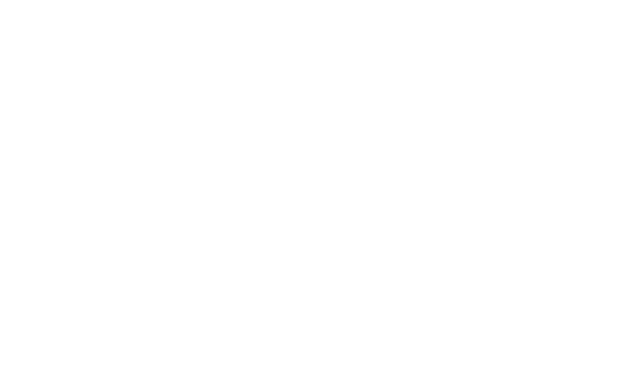
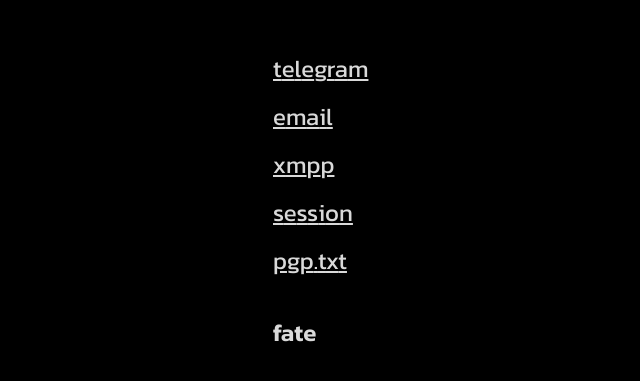
Before and after one commit to reinzsal/xrma, a Next.js app: page /0 in a window 1280 px wide. Shown: the part 187-568 px from the top of the page, without its empty margins (242-882 px from the left). Built offline with nearby package versions, Linux system fonts and the light colour scheme.

Commit message:
feat: serve page at /0 using the new app router

```diff
--- a/0/css.css
+++ /dev/null
@@ -1,46 +0,0 @@
-@import url('https://fonts.googleapis.com/css2?family=Kanit:wght@400;600&display=swap');
-
-body {
-  background-color: black;
-  font-family: 'Kanit', 'Helvetica Neue', Helvetica, Arial, sans-serif;
-  margin-left: 75px;
-  margin-top: 50px;
-  font-size: 2rem;
-  text-transform: lowercase;
-  color: rgba(255, 255, 255, 0.85);
-  line-height: 1;
-  font-style: normal;
-}
-
-@media screen and (min-width: 600px) {
-  body {
-    font-size: 1.5rem;
-  }
-}
-
-#text, #text2, #text3, #text4 {
-  margin: 0;
-  padding: 0;
-  color: rgba(255, 255, 255, 0.85);
-}
-
-#text5 {
-  color: rgba(255, 255, 255, 0.85);
-}
-
-.maincenter {
-  width: 250px;
-  position: absolute;
-  left: 50%;
-  top: 50%;
-  -webkit-transform: translate(-50%, -50%);
-  transform: translate(-50%, -50%);
-}
-
-#text {
-  font-weight: 400;
-}
-
-#headline {
-  font-weight: 600;
-}
--- a/app/0/page.js
+++ b/app/0/page.js
@@ -1,5 +1,11 @@
+'use client'
+
 import Head from 'next/head';
 import { useEffect } from 'react';
+
+export const metadata= {
+  title: 'XRMA | fate',
+};
 
 export default function Home() {
   useEffect(() => {
@@ -231,9 +237,8 @@
         <meta charSet="UTF-8" />
         <meta name="viewport" content="width=device-width, initial-scale=1.0" />
         <meta httpEquiv="X-UA-Compatible" content="ie=edge" />
-        <title>fate</title>
       </Head>
-      <div className="maincenter">
+      <div className="main-center">
         <a href="" id="text" onClick={function() { window.open('https://t.me/jsfac'); return false; }}>telegram</a><br /><br />
         <a href="" id="text2" onClick={function() { window.open('mailto:hi@xr.ma'); return false; }}>email</a><br /><br />
   <a href="" id="text3" onClick={event => {
--- /dev/null
+++ b/app/css.css
@@ -0,0 +1,46 @@
+@import url('https://fonts.googleapis.com/css2?family=Kanit:wght@400;600&display=swap');
+
+body {
+    background-color: black;
+    font-family: 'Kanit', 'Helvetica Neue', Helvetica, Arial, sans-serif;
+    margin-left: 75px;
+    margin-top: 50px;
+    font-size: 2rem;
+    text-transform: lowercase;
+    color: rgba(255, 255, 255, 0.85);
+    line-height: 1;
+    font-style: normal;
+}
+
+@media screen and (min-width: 600px) {
+    body {
+        font-size: 1.5rem;
+    }
+}
+
+#text, #text2, #text3, #text4 {
+    margin: 0;
+    padding: 0;
+    color: rgba(255, 255, 255, 0.85);
+}
+
+#text5 {
+    color: rgba(255, 255, 255, 0.85);
+}
+
+.main-center {
+    width: 250px;
+    position: absolute;
+    left: 50%;
+    top: 50%;
+    --webkit-transform: translate(-50%, -50%);
+    transform: translate(-50%, -50%);
+}
+
+#text {
+    font-weight: 400;
+}
+
+#headline {
+    font-weight: 600;
+}
--- /dev/null
+++ b/app/layout.js
@@ -0,0 +1,14 @@
+import './css.css'
+
+export const metadata = {
+  title: "XRMA | Home",
+  description: "Generated by create next app",
+};
+
+export default function RootLayout({ children }) {
+  return (
+    <html lang="en">
+      <body>{children}</body>
+    </html>
+  );
+}
```
Also changed, not shown: app/page.js (added, +16 -0 lines).
